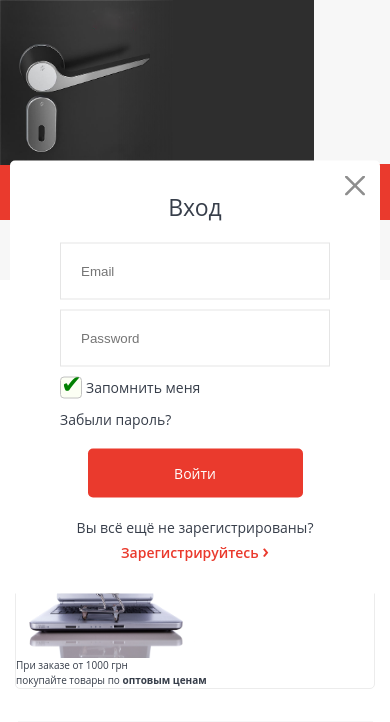
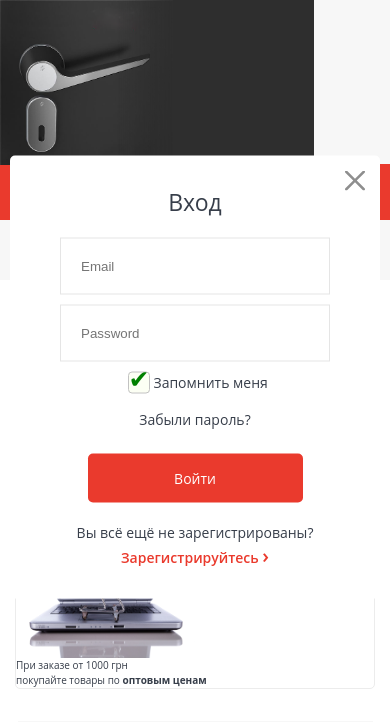
Before and after one commit to Kudesnitsa/locks, a PHP site: page / in a window 390 px wide. Shown: the part 45-767 px from the top of the page. Run offline with PHP 8.4, Linux system fonts and the light colour scheme; some libraries are stand-ins or nearby versions; some web fonts are replaced.

Commit message:
edit login

```diff
--- a/js/main.js
+++ b/js/main.js
@@ -35,8 +35,11 @@
     });
 
     jQuery('.head .callback .dbtn').on('click', function () {
-        jQuery('.call_back').toggleClass('call_hid');
-        jQuery('.call_popup').toggleClass('call_hid');
+        jQuery('body').toggleClass('call show_pop_up');
+    });
+    jQuery('.head .callback .my_account').on('click', function () {
+        jQuery('body').toggleClass('my_account show_pop_up');
     });
 
+
 });
--- a/style/main.css
+++ b/style/main.css
@@ -2295,9 +2295,11 @@
 @media (max-width: 500px) {
   .forgot_pas,
   .remember_me {
-    width: 100%;
+    display: table;
     float: none;
     padding: 5px 0;
+    margin: 0 auto;
+    text-align: center;
   }
   .page_account .row div {
     width: 200px;
--- a/style/main.less
+++ b/style/main.less
@@ -2498,9 +2498,12 @@
 
 @media (max-width: 500px) {
   .forgot_pas,.remember_me{
-    width: 100%;
+    display: table;
     float: none;
     padding: 5px 0;
+    margin:0 auto;
+    text-align: center;
+
   }
   .page_account .row div{
     width: 200px;
```
